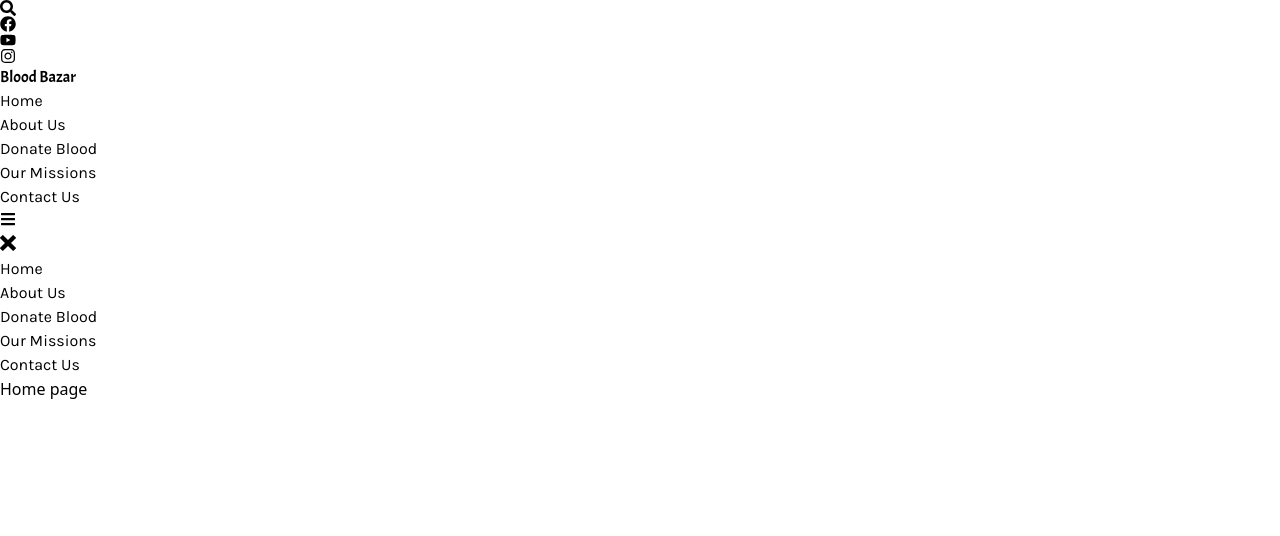
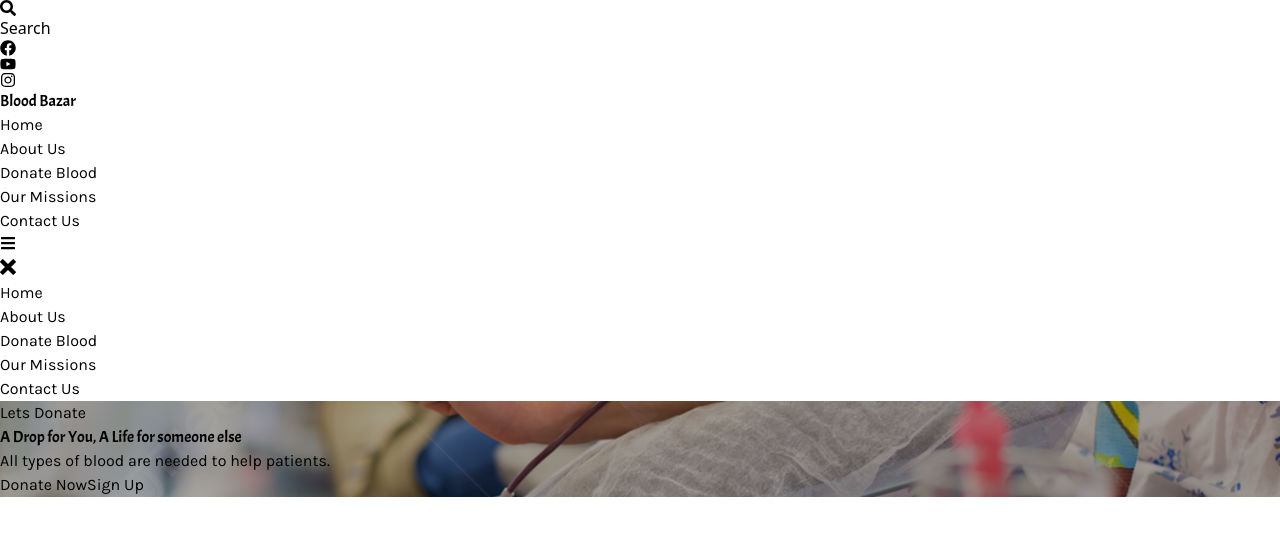
Before and after one commit to abuhosain/blood-bazar, a Next.js app: page / in a window 1280 px wide. Shown: the top 536 px of the page. Built offline with nearby package versions, Linux system fonts and the light colour scheme.

Commit message:
completed banner part and updated top menu and main code

```diff
--- a/src/app/(main)/page.tsx
+++ b/src/app/(main)/page.tsx
@@ -1,3 +1,9 @@
+import Banner from "@/components/Home/Banner/Banner";
+
 export default function Home() {
-  return <div className="text-2xl">Home page</div>;
+  return (
+    <div>
+      <Banner />
+    </div>
+  );
 }
--- /dev/null
+++ b/src/components/Home/Banner/Banner.tsx
@@ -0,0 +1,37 @@
+import Link from "next/link";
+import font from "@/utils/fonts";
+import Button from "@/components/common/Button";
+import "./banner.css";
+
+export default function Banner() {
+  return (
+    <div
+      className={`banner h-[730px] flex items-center ${font.karla.className}`}
+    >
+      <div className="container mx-auto">
+        <div className="p-4 2xl:p-0">
+          <span className="text-2xl md:text-2xl font-semibold text-white">
+            Lets Donate
+          </span>
+          <h1
+            className={`${font.acme.className} text-6xl md:text-7xl text-[#ff6969] lg:w-1/2 capitalize my-7`}
+          >
+            A Drop for You, A Life for someone else
+          </h1>
+          <h2 className="text-2xl md:text-3xl text-white">
+            All types of blood are needed to help patients.
+          </h2>
+
+          <div className="mt-10 flex gap-5 items-center">
+            <Link href={"/"}>
+              <Button text="Donate Now" btn_primary={true} />
+            </Link>
+            <Link href={"/"}>
+              <Button text="Sign Up" btn_primary={false} />
+            </Link>
+          </div>
+        </div>
+      </div>
+    </div>
+  );
+}
--- /dev/null
+++ b/src/components/Home/Banner/banner.css
@@ -0,0 +1,7 @@
+.banner {
+  background: linear-gradient(#00000051, #00000051),
+    url("../../../../public/banner.png");
+  background-repeat: no-repeat;
+  background-size: cover;
+  background-position: center;
+}
--- a/src/components/Menu/Menu.tsx
+++ b/src/components/Menu/Menu.tsx
@@ -28,7 +28,7 @@ export default function Menu() {
   }, []);
 
   return (
-    <div className="max-w-screen-2xl mx-auto px-4 2xl:px-0 py-4 2xl:py-6 flex justify-between items-center relative">
+    <div className="container mx-auto px-4 2xl:px-0 py-4 2xl:py-6 flex justify-between items-center relative">
       <div className="flex gap-2 items-center">
         <div className="w-10 h-10 bg-[#FF6969] rounded-lg"></div>
         <span className={`${font.acme.className} text-3xl`}>Blood Bazar</span>
--- a/src/components/Menu/Top.tsx
+++ b/src/components/Menu/Top.tsx
@@ -9,12 +9,15 @@ const social_media_links = [
 
 export default function Top() {
   return (
-    <div className="max-w-screen-2xl px-4 2xl:px-0 py-5 2xl:py-8 mx-auto flex justify-between">
+    <div className="container px-4 2xl:px-0 py-5 2xl:py-8 mx-auto flex justify-between">
       <Link
         href={"/"}
-        className="text-3xl hover:text-[#ff6969] transition-all duration-300"
+        className="text-3xl hover:text-[#ff6969] transition-all duration-300 flex items-center gap-3"
       >
         <FaSearch />
+        <div className="w-[160px] md:w-[200px] h-8 bg-[#F3F3F3] rounded-lg flex items-center pl-4">
+          <span className="text-xl">Search</span>
+        </div>
       </Link>
 
       <ul className="flex gap-5">
--- /dev/null
+++ b/src/components/common/Button.tsx
@@ -0,0 +1,16 @@
+export default function Button({
+  text,
+  btn_primary,
+}: Readonly<{ text: string; btn_primary: boolean }>) {
+  return (
+    <button
+      className={`${
+        btn_primary
+          ? "bg-[#ff6969] text-white px-6 py-3 text-xl md:text-2xl rounded-lg border border-[#ff6969] hover:border-white hover:bg-transparent transition-all duration-300"
+          : "text-white px-6 py-3 text-xl md:text-2xl rounded-lg border hover:border-white transition-all duration-300 hover:bg-[#ff6363]"
+      }`}
+    >
+      {text}
+    </button>
+  );
+}
--- a/src/utils/fonts.tsx
+++ b/src/utils/fonts.tsx
@@ -5,7 +5,7 @@ const acme = Acme({
 });
 
 const karla = Karla({
-  weight: ["300", "400", "700", "800"],
+  weight: ["300", "400", "600", "700", "800"],
 });
 
 const font = {
```
Also changed, not shown: public/banner.png (added).
